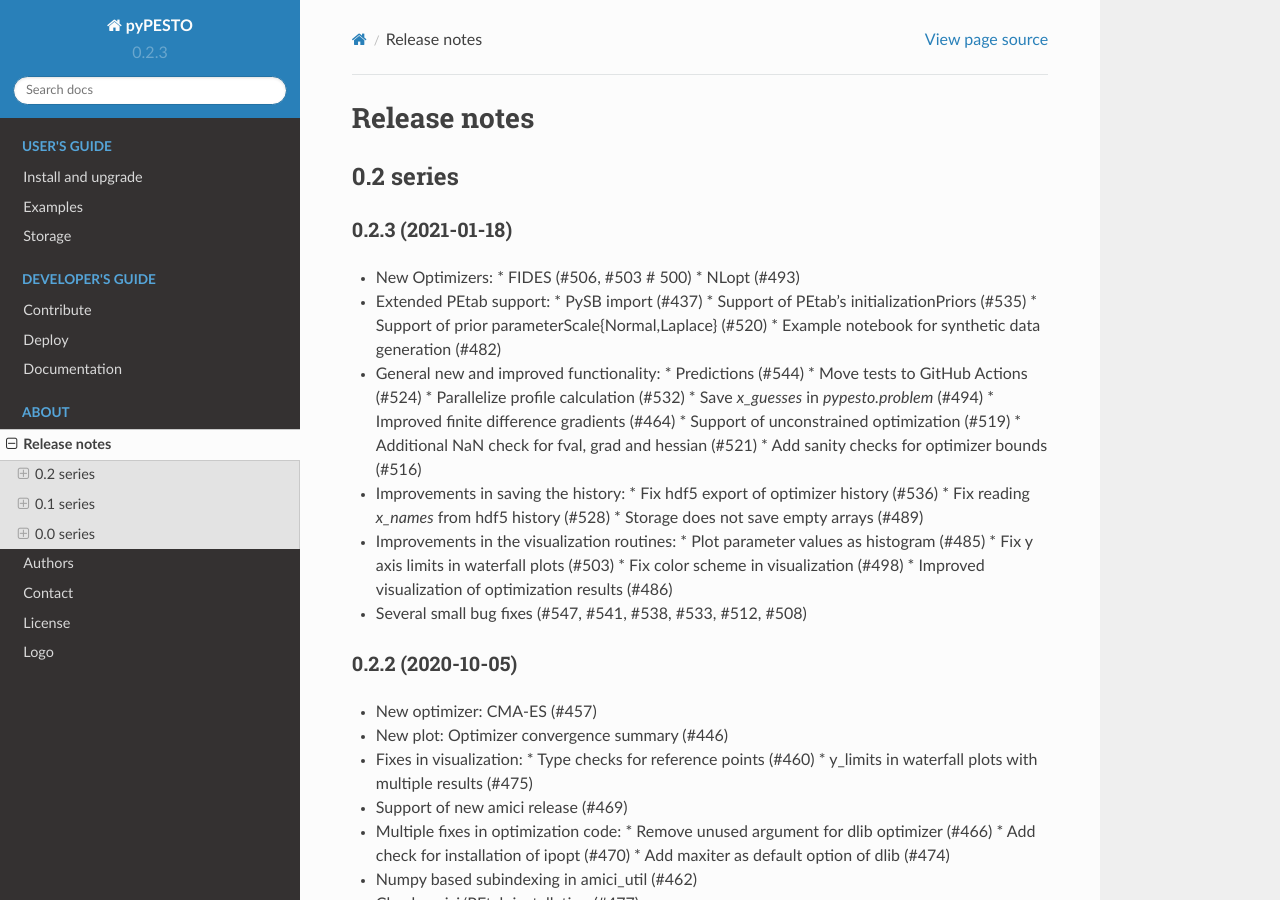
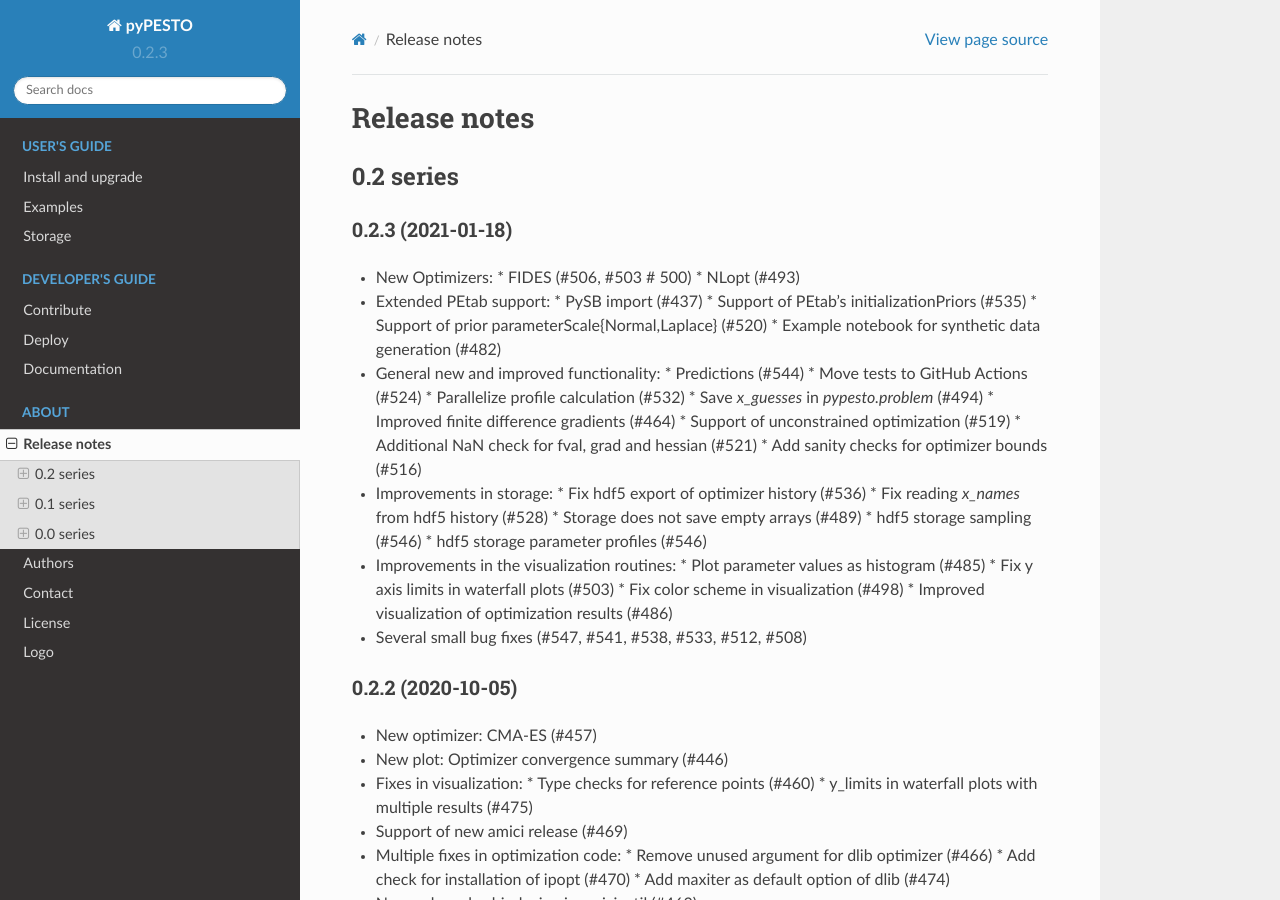
Before and after one commit to ICB-DCM/pyPESTO, a Sphinx documentation site: the page built from doc/releasenotes.rst, in a window 1280 px wide and 900 px high. Built offline with Sphinx 7.4.7 and the Read the Docs theme 2.0.0, drawn with Linux system fonts in a browser that asks for light colours; pages that are not in the unit, such as notebooks, are missing from menus.

Commit message:
update releasenotes

```diff
--- a/doc/releasenotes.rst
+++ b/doc/releasenotes.rst
@@ -29,10 +29,12 @@ Release notes
   * Additional NaN check for fval, grad and hessian (#521)
   * Add sanity checks for optimizer bounds (#516)
 
-* Improvements in saving the history:
+* Improvements in storage:
   * Fix hdf5 export of optimizer history (#536)
   * Fix reading `x_names` from hdf5 history (#528)
   * Storage does not save empty arrays (#489)
+  * hdf5 storage sampling (#546)
+  * hdf5 storage parameter profiles (#546)
 
 * Improvements in the visualization routines:
   * Plot parameter values as histogram (#485)
```
